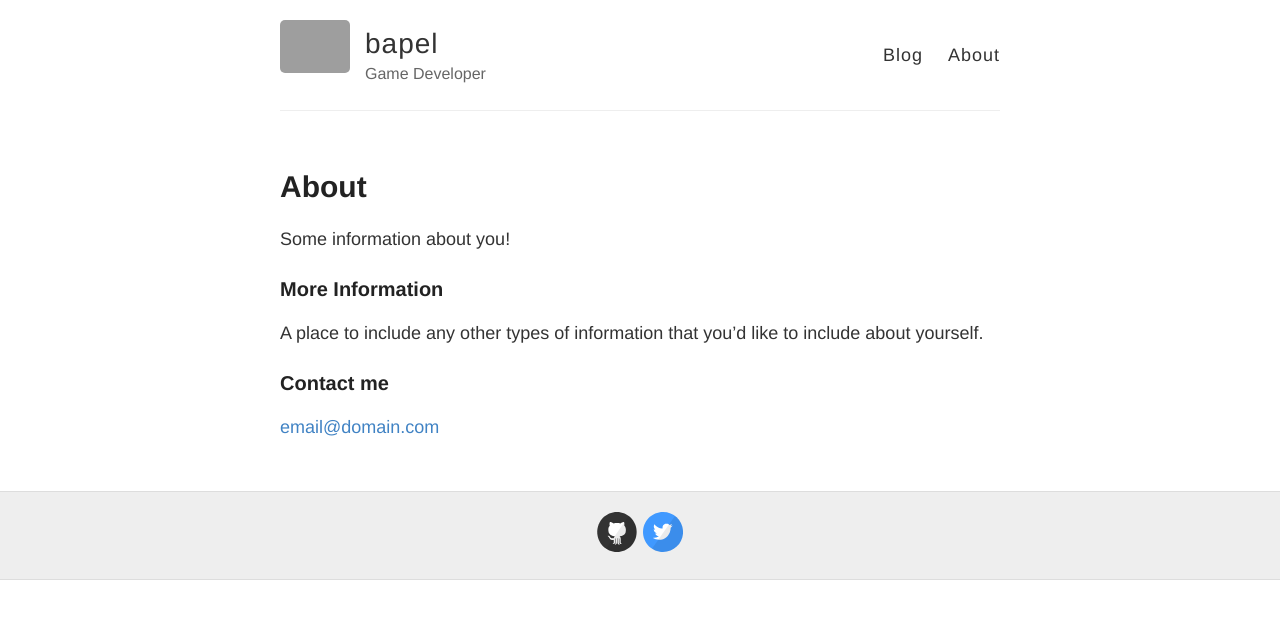
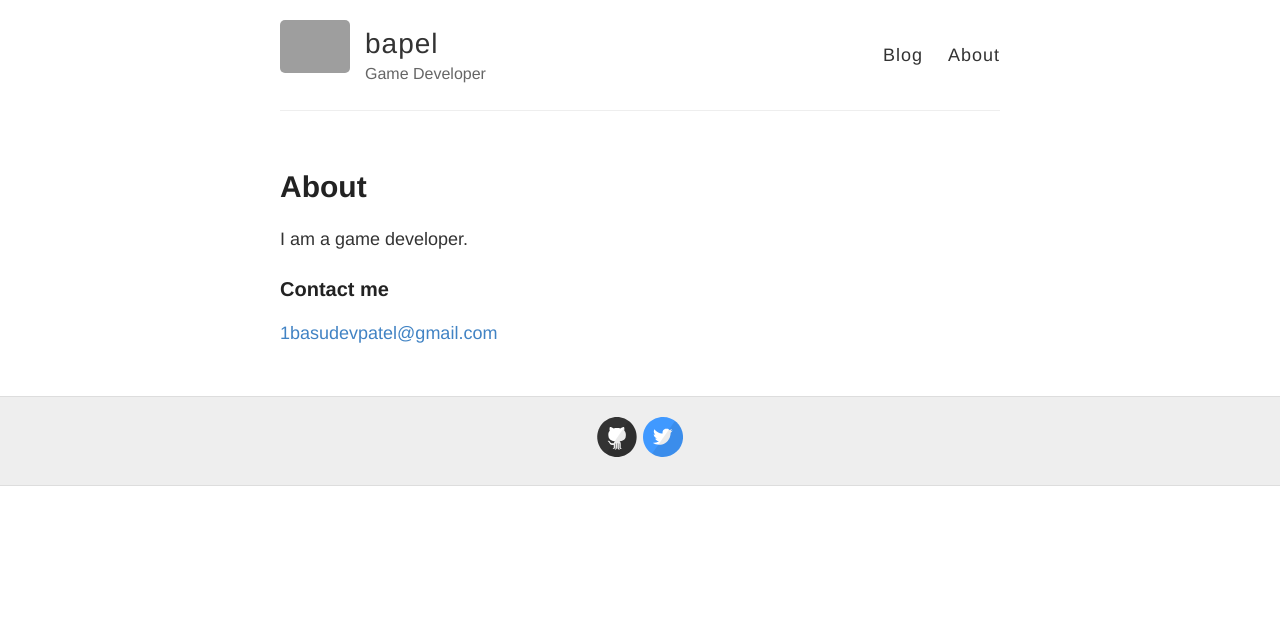
Before and after one commit to bapel/bapel.github.io, a Jekyll site: the page built from about.md, in a window 1280 px wide. Shown: the top 619 px of the page. Built offline with Jekyll 4.4.1, drawn with Linux system fonts in a browser that asks for light colours; grey boxes are pictures that could not be loaded.

Commit message:
Updated about page

```diff
--- a/about.md
+++ b/about.md
@@ -4,12 +4,8 @@ title: About
 permalink: /about/
 ---
 
-Some information about you!
-
-### More Information
-
-A place to include any other types of information that you'd like to include about yourself.
+I am a game developer.
 
 ### Contact me
 
-[email@domain.com](mailto:email@domain.com)
+[1basudevpatel@gmail.com](mailto:1basudevpatel@gmail.com)
```
